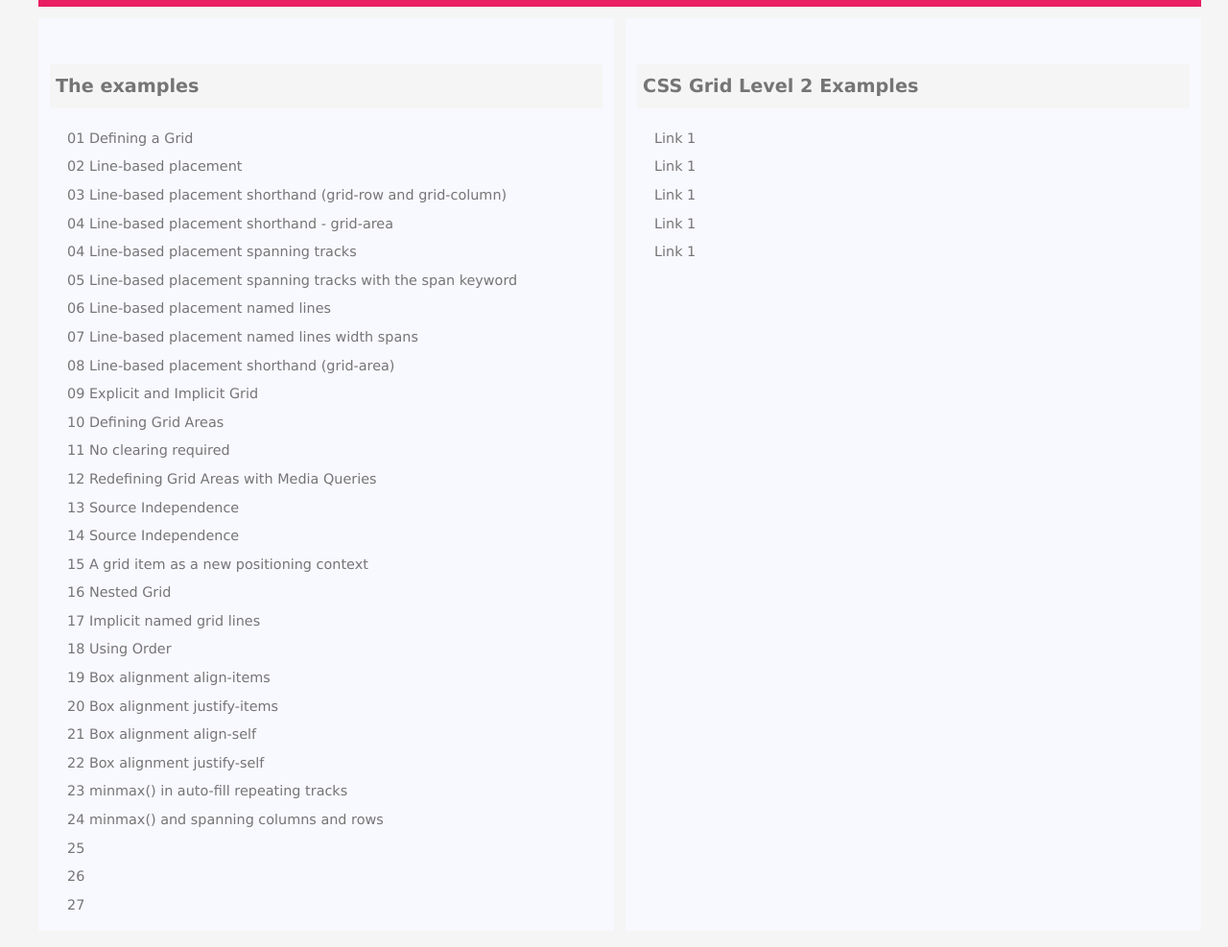
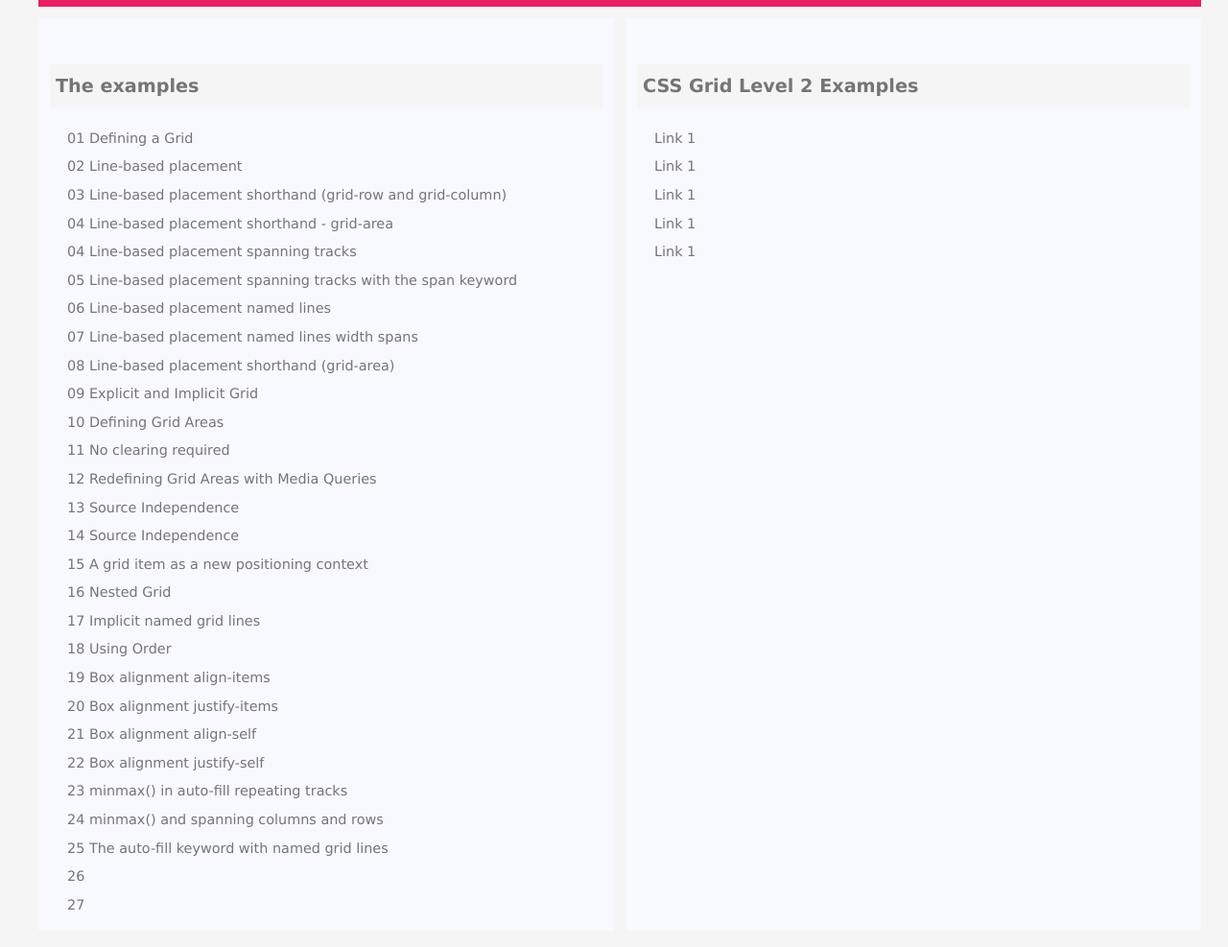
Before and after one commit to jBenitoLopez/CSS-Grid-Layout-Examples, a plain HTML site: page index.html in a window 1280 px wide. Shown: the part 115-1102 px from the top of the page at 96% size. Drawn offline with Linux system fonts and the light colour scheme.

Commit message:
add: The auto-fill keyword with named grid lines to index

```diff
--- a/index.html
+++ b/index.html
@@ -129,7 +129,8 @@
                     auto-fill repeating tracks</a>
                 <a class="link" href="./The-examples/24_minmax-and-spanning-columns-and-rows.html">24 minmax() and
                     spanning columns and rows</a>
-                <a class="link" href="./The-examples/25">25 </a>
+                <a class="link" href="./The-examples/25_The-auto-fill-keyword-with-named-grid-lines.html">25 The
+                    auto-fill keyword with named grid lines</a>
                 <a class="link" href="./The-examples/26">26 </a>
                 <a class="link" href="./The-examples/27">27 </a>
             </div>
```
